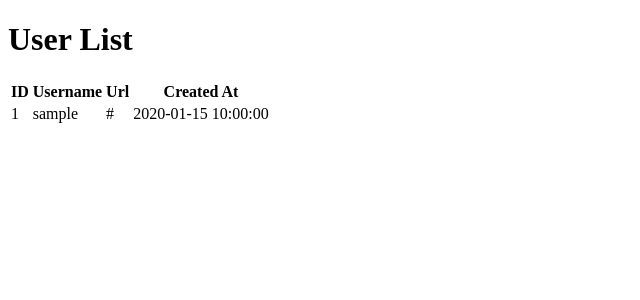
After one commit to varunvasudevan94/grandmaster, a Flask app: page /users in a window 1280 px wide. The commit adds this page. Shown: the top 300 px of the page, without its empty margins (0-640 px from the left). Run offline with Flask 3, Linux system fonts and the light colour scheme; tables that the repository leaves empty hold one stand-in row (values such as "Sample post").

Commit message:
Add templates & modify games

```diff
--- a/server.py
+++ b/server.py
@@ -1,8 +1,9 @@
 import os
 
-from flask import Flask, jsonify, render_template
+from flask import Flask, render_template
 from flask import url_for
-
+from flask_sqlalchemy import SQLAlchemy
+from datetime import datetime
 from dotenv import load_dotenv
 load_dotenv()
 
@@ -14,6 +15,9 @@ LICHESS_HOST = os.getenv("LICHESS_HOST", "https://lichess.org")
 
 app = Flask(__name__)
 app.secret_key = os.getenv("SECRET_KEY")
+app.config['SQLALCHEMY_DATABASE_URI'] = 'sqlite:///mydatabase.db'
+app.config['SQLALCHEMY_TRACK_MODIFICATIONS'] = False
+db = SQLAlchemy(app)
 app.config['LICHESS_CLIENT_ID'] =  os.getenv("LICHESS_CLIENT_ID")
 app.config['LICHESS_AUTHORIZE_URL'] = f"{LICHESS_HOST}/oauth"
 app.config['LICHESS_ACCESS_TOKEN_URL'] = f"{LICHESS_HOST}/api/token"
@@ -21,8 +25,38 @@ app.config['LICHESS_ACCESS_TOKEN_URL'] = f"{LICHESS_HOST}/api/token"
 oauth = OAuth(app)
 oauth.register('lichess', client_kwargs={"code_challenge_method": "S256"})
 
+class User(db.Model):
+    id = db.Column(db.Integer, primary_key=True)
+    username = db.Column(db.String(80), unique=True, nullable=False)
+    url = db.Column(db.String(120), unique=True, nullable=False)
+    created_at = db.Column(db.DateTime, default=datetime.utcnow)
+    token = db.Column(db.String(400), unique=True, nullable=False)
+
+    def __repr__(self):
+        return '<User %r>' % self.username
+
+class Game(db.Model):
+    id = db.Column(db.Integer, primary_key=True)
+    game_id = db.Column(db.String(200), unique=True, nullable=False)
+    white = db.Column(db.String(200), unique=True, nullable=False)
+    black = db.Column(db.String(200), unique=True, nullable=False)
+
+    def __repr__(self):
+        return '<Game %r>' % self.game_id
+
 @app.route('/')
-def login():
+def home():
+    all_games = Game.query.all()
+    return render_template('home.html', games=all_games)
+
+@app.route('/users')
+def users():
+    all_users = User.query.all()
+    return render_template('users.html', users=all_users)
+
+
+@app.route('/register')
+def register():
     redirect_uri = url_for("authorize", _external=True)
     """
     If you need to append scopes to your requests, add the `scope=...` named argument
@@ -32,6 +66,25 @@ def login():
     """
     return oauth.lichess.authorize_redirect(redirect_uri, scope="challenge:write")
 
+def register_user(username, url, token):
+    if not username or not url:
+            return False, 'Username and url are required.'
+
+    # Check if the username or url already exists
+    existing_user = User.query.filter_by(username=username).first()
+    if existing_user:
+        return False, 'Username already registered'
+
+    existing_email = User.query.filter_by(url=url).first()
+    if existing_email:
+        return False, 'url already exists.'
+
+    # Create a new User object and add it to the database
+    new_user = User(username=username, url=url, token=token)
+    db.session.add(new_user)
+    db.session.commit()
+    return True, 'All good'
+
 @app.route('/authorize')
 def authorize():
     token = oauth.lichess.authorize_access_token()
@@ -39,15 +92,21 @@ def authorize():
     headers = {'Authorization': f'Bearer {bearer}'}
     print(bearer)
     response = requests.get(f"{LICHESS_HOST}/api/account", headers=headers)
-    error = False # Assume request was fine
+    error_message = '' # Assume request was fine
     if response.status_code == requests.codes.ALL_GOOD:
         # all good
         content = response.json()
         username, url = content.get('username', None), content.get('url', None)
-        data = {'title': 'Registration Completed, please check your lichess app for scheduled games', 'content': f'{username}, {url}'}
-    else:
-        data = {'title': 'Registration Error', 'content': 'Please contact ops'}
-    return render_template('index.html', data=data)
+        registration_status, error_message = register_user(username, url, bearer)
+        if registration_status:
+            data = {'title': 'Registration Completed, please check your lichess app for scheduled games', 'content': f'{username}, {url}'}
+            return render_template('registration.html', data=data)
+
+    data = {'title': 'Registration Error', 'content': error_message}
+    return render_template('registration.html', data=data)
+
 
 if __name__ == '__main__':
-    app.run()
+    with app.app_context():
+        db.create_all()
+    app.run(debug=True)
--- a/templates/index.html
+++ b/templates/registration.html
@@ -2,7 +2,7 @@
 <html lang="en">
 <head>
     <meta charset="UTF-8">
-    <meta name="viewport" content="width=device-width, initial-scale=1.0">
+    <meta name="registration" content="width=device-width, initial-scale=1.0">
     <title>{{ data.title }}</title>
 </head>
 <body>
--- /dev/null
+++ b/templates/users.html
@@ -0,0 +1,31 @@
+<!DOCTYPE html>
+<html lang="en">
+<head>
+    <meta charset="UTF-8">
+    <meta name="users" content="width=device-width, initial-scale=1.0">
+    <title>User List</title>
+</head>
+<body>
+    <h1>User List</h1>
+    <table>
+        <thead>
+            <tr>
+                <th>ID</th>
+                <th>Username</th>
+                <th>Url</th>
+                <th>Created At</th>
+            </tr>
+        </thead>
+        <tbody>
+            {% for user in users %}
+            <tr>
+                <td>{{ user.id }}</td>
+                <td>{{ user.username }}</td>
+                <td>{{ user.url }}</td>
+                <td>{{ user.created_at }}</td>
+            </tr>
+            {% endfor %}
+        </tbody>
+    </table>
+</body>
+</html>
```
Also changed, not shown: templates/home.html (added, +28 -0 lines).
